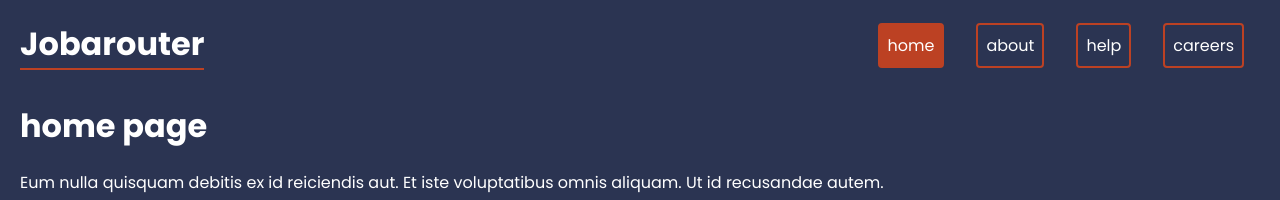
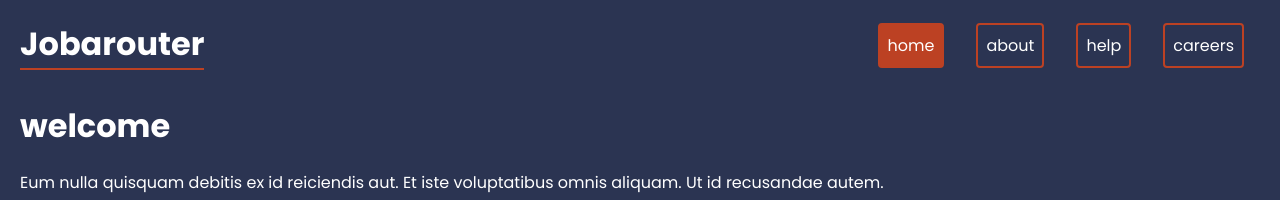
Before and after one commit to AmirManshadi/jobarouter, a React (Create React App) app: page / in a window 1280 px wide. Shown: the top 200 px of the page. Built offline with nearby package versions, Linux system fonts and the light colour scheme.

Commit message:
changed the homepage heading

```diff
--- a/src/pages/Home.js
+++ b/src/pages/Home.js
@@ -1,7 +1,7 @@
 const Home = () => {
 	return (
 		<>
-			<h1>home page</h1>
+			<h1>welcome</h1>
 			<p>
 				Eum nulla quisquam debitis ex id reiciendis aut. Et iste voluptatibus
 				omnis aliquam. Ut id recusandae autem.
```
